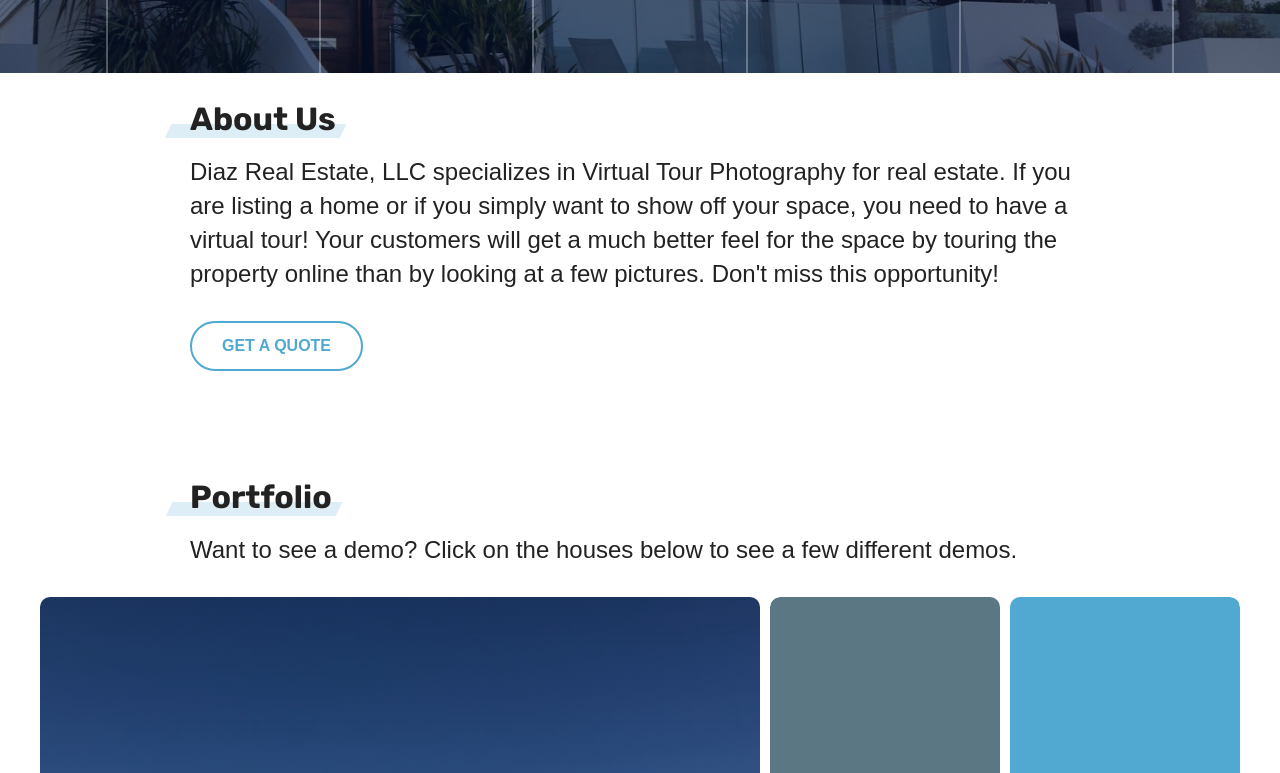
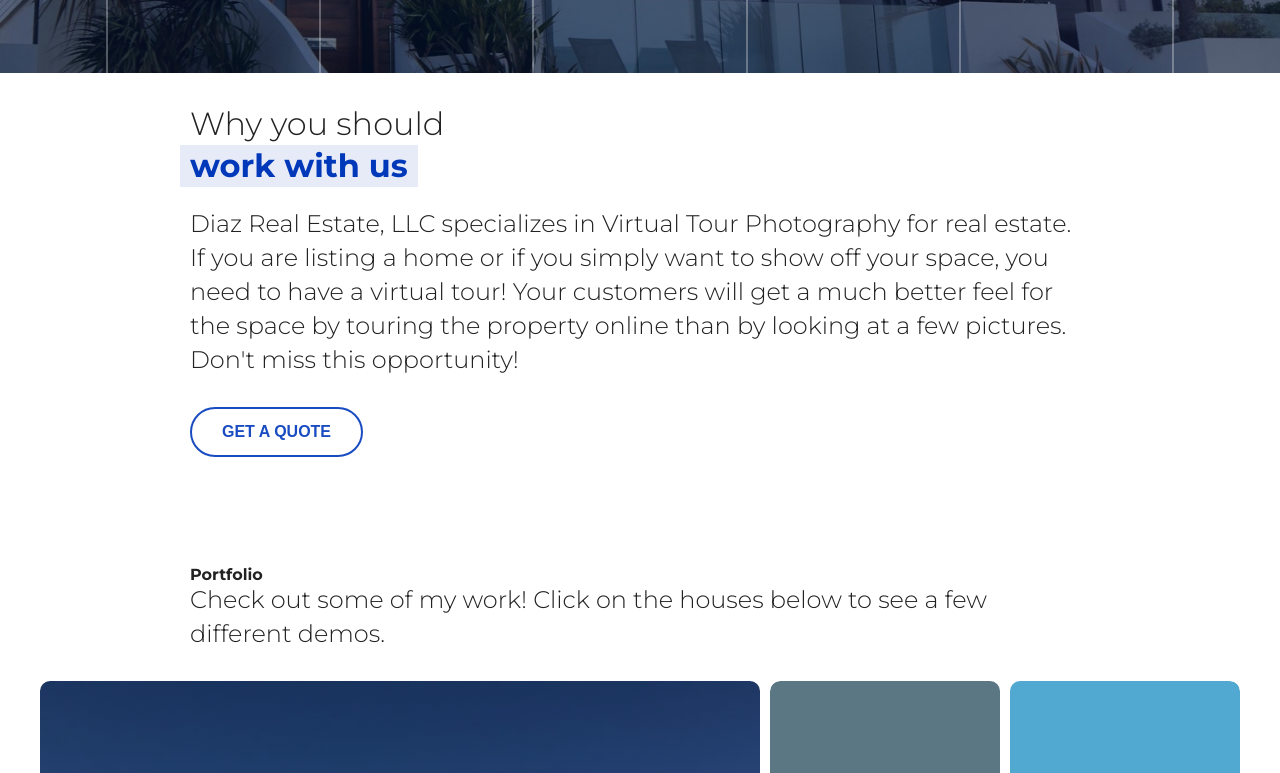
Before and after one commit to JoshMDiaz/diazre, a Gatsby site: page / in a window 1280 px wide. Shown: the part 727-1500 px from the top of the page. Built offline with nearby package versions, Linux system fonts and the light colour scheme; Gatsby itself is replaced by a stand-in of ours.

Commit message:
New font, creating title component

```diff
--- a/package.json
+++ b/package.json
@@ -8,7 +8,7 @@
     "animate.css": "^3.7.0",
     "gatsby": "^2.0.19",
     "gatsby-plugin-google-analytics": "^2.0.7",
-    "gatsby-plugin-manifest": "^2.0.5",
+    "gatsby-plugin-manifest": "^2.0.12",
     "gatsby-plugin-offline": "^2.0.5",
     "gatsby-plugin-react-helmet": "^3.0.0",
     "gatsby-plugin-sass": "^2.0.1",
--- a/src/components/About/About.jsx
+++ b/src/components/About/About.jsx
@@ -1,12 +1,15 @@
 import React from 'react'
 import Slide from 'react-reveal/Slide'
 import InterestedButton from '../Interested/Interested'
+import Title from '../Title/Title'
 
 const About = () => {
   return (
     <div className="about padding max-width">
       <Slide left>
-        <h2>About Us</h2>
+        <Title beforeText="Why you should">
+          <span>work with us</span>
+        </Title>
       </Slide>
       <p>
         Diaz Real Estate, LLC specializes in Virtual Tour Photography for real estate. If you are listing a home or if you simply want to show off your space, you need to have a virtual tour! Your customers will get a much better feel for the space by touring the property online than by looking at a few pictures. Don't miss this opportunity!
--- a/src/components/Header/header.jsx
+++ b/src/components/Header/header.jsx
@@ -8,7 +8,7 @@ const Header = () => (
     <div className="padding header-container">
       <Fade delay={500}>
         <img src={logo} alt="logo" className="logo" />
-        <InterestedButton text="I Need This" />
+        <InterestedButton text="Get a Quote" />
       </Fade>
     </div>
   </header>
--- a/src/components/Portfolio/Portfolio.jsx
+++ b/src/components/Portfolio/Portfolio.jsx
@@ -35,7 +35,7 @@ const Portfolio = () => {
         <Slide left>
           <h2>Portfolio</h2>
         </Slide>
-        <p>Want to see a demo? Click on the houses below to see a few different demos.</p>
+        <p>Check out some of my work! Click on the houses below to see a few different demos.</p>
       </div>
       <div className="list">
         { list.map((e, i) => (
--- a/src/components/Pricing/Pricing.jsx
+++ b/src/components/Pricing/Pricing.jsx
@@ -28,7 +28,7 @@ const AboutPricing = () => {
           <h2>Get a Quote</h2>
         </Slide>
         <p className="description">The pricing for interior VR Tours are based on the square footage of the house. Exterior VR Tours available upon request - price will vary based on the acreage of the area needing to be covered. Please contact us to get a quote!</p>
-        <InterestedButton text="I Need This" />
+        <InterestedButton text="Get a Quote" />
         {/* <ul>
           { listItems.map((e, i) => (
             <Slide key={i} left={i % 2 ? true : false} right={i % 2 ? false : true}>
--- /dev/null
+++ b/src/components/Title/Title.jsx
@@ -0,0 +1,20 @@
+import React from 'react'
+import PropTypes from 'prop-types'
+
+const Title = ({ children, afterText, beforeText }) => {
+  return (
+    <div className="title">
+      { beforeText && <span className="before-text">{beforeText}</span> }
+      <span className="highlighted">{children}</span>
+      { afterText && <span className="after-text">{afterText}</span> }
+    </div>
+  );
+}
+
+export default Title
+
+Title.proptypes = {
+  children: PropTypes.element.isRequired,
+  beforeText: PropTypes.element,
+  afterText: PropTypes.element
+};
--- /dev/null
+++ b/src/components/Title/_title.scss
@@ -0,0 +1,27 @@
+.title {
+  font-size: 32px;
+  margin-bottom: 20px;
+  .before-text {
+    line-height: 42px;
+    display: block;
+  }
+  .highlighted {
+    position: relative;
+    display: inline-block;
+    z-index: 10;
+    margin-right: 10px;
+    font-weight: 700;
+    color: $dark-primary-color;
+    line-height: 42px;
+    &::before {
+      content: '';
+      position: absolute;
+      top: 0;
+      bottom: 0;
+      left: -10px;
+      right: -10px;
+      background: $light-primary-color;
+      z-index: -1;
+    }
+  }
+}
--- a/src/components/_module.scss
+++ b/src/components/_module.scss
@@ -7,3 +7,4 @@
 @import './Portfolio/portfolio';
 @import './Pricing/pricing';
 @import './Testimonials/testimonials';
+@import './Title/title';
--- a/src/components/layout.js
+++ b/src/components/layout.js
@@ -28,6 +28,7 @@ const Layout = ({ children }) => (
           ]}
         >
           <html lang="en" />
+          <link href="https://fonts.googleapis.com/css?family=Montserrat:300,400,700,800" rel="stylesheet"></link>
           <script id="mcjs">
             {`!function(c,h,i,m,p){m=c.createElement(h),p=c.getElementsByTagName(h)[0],m.async=1,m.src=i,p.parentNode.insertBefore(m,p)}(document,"script","https://chimpstatic.com/mcjs-connected/js/users/3344b9f1941a28dcd26265a07/e2665b5f160a797bd4928eb48.js");`}
           </script>
--- a/src/scss/base/_colors.scss
+++ b/src/scss/base/_colors.scss
@@ -3,6 +3,6 @@ $dark-gray-color: #3b3b3b;
 $medium-gray-color: #818181;
 $light-gray-color: #9e9e9e;
 $white-color: #FFF;
-$primary-color: #51A8D0;
-$light-primary-color: lighten($primary-color, 35%);
-$dark-primary-color: #5b7784;
+$primary-color: #1A4CC1;
+$light-primary-color: #E6EBF7;
+$dark-primary-color: #0038BA;
--- a/src/scss/base/_global.scss
+++ b/src/scss/base/_global.scss
@@ -1,35 +1,14 @@
-@import url('https://fonts.googleapis.com/css?family=Nunito+Sans:300');
-@import url('https://fonts.googleapis.com/css?family=Rubik:700');
 @import "~animate.css";
 
 body {
-  font-family: 'Khula', sans-serif;
+  font-family: 'Montserrat', sans-serif;
   color: $text-color;
   font-weight: 300;
 }
 
 h1, h2, h3, h4, h5, h6 {
-  font-family: 'Rubik', sans-serif;
+  font-family: 'Montserrat', sans-serif;
   font-weight: 700;
-}
-
-h2 {
-  font-size: 32px;
-  margin-bottom: 20px;
-  position: relative;
-  display: inline-block;
-  z-index: 10;
-  &::before {
-    content: '';
-    position: absolute;
-    bottom: -10%;
-    left: -15%;
-    height: 45%;
-    width: 120%;
-    background: $light-primary-color;
-    z-index: -1;
-    transform: skew(-25deg);
-  }
 }
 
 a {
```
Also changed, not shown: 1 other file.
